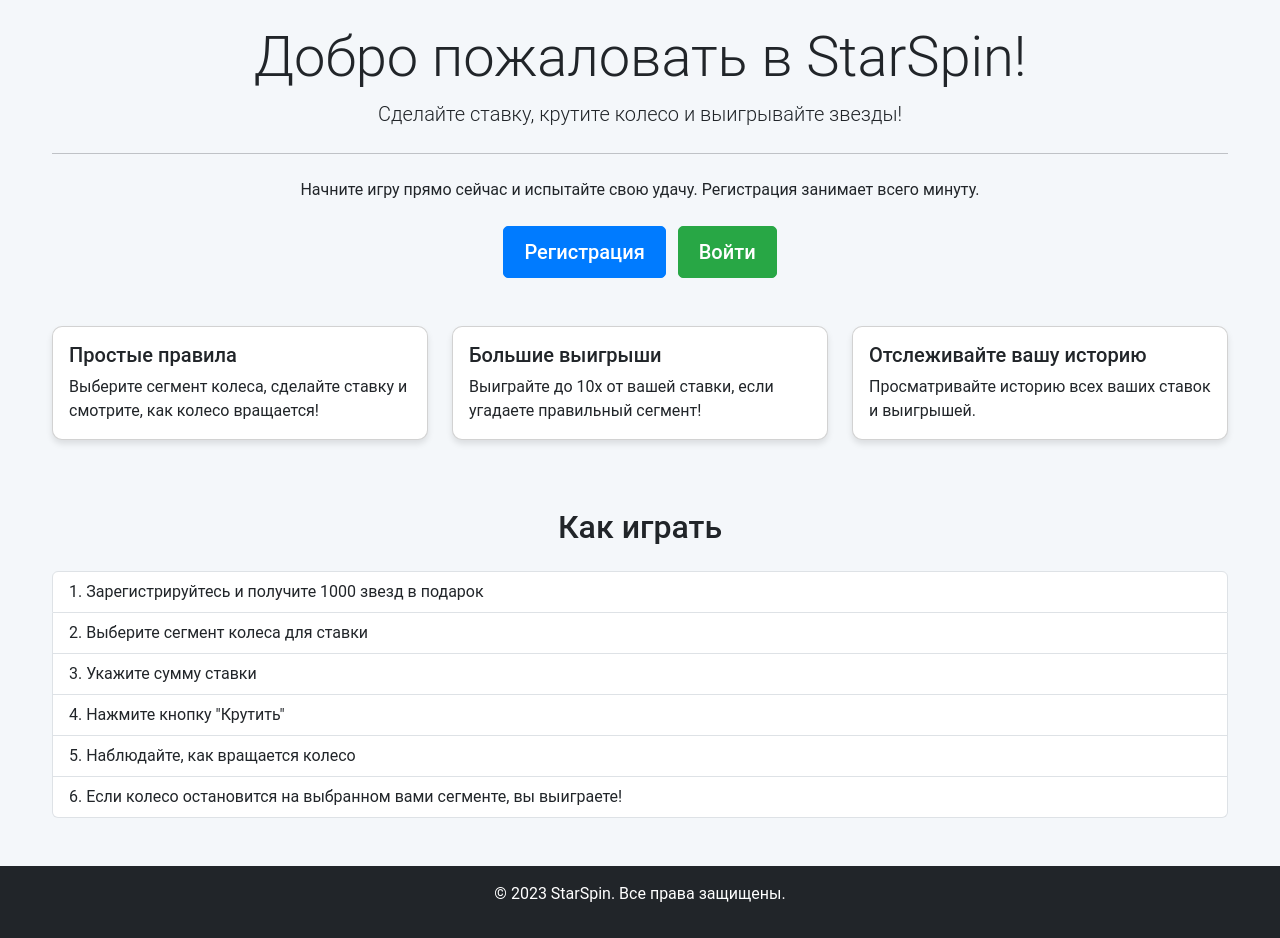
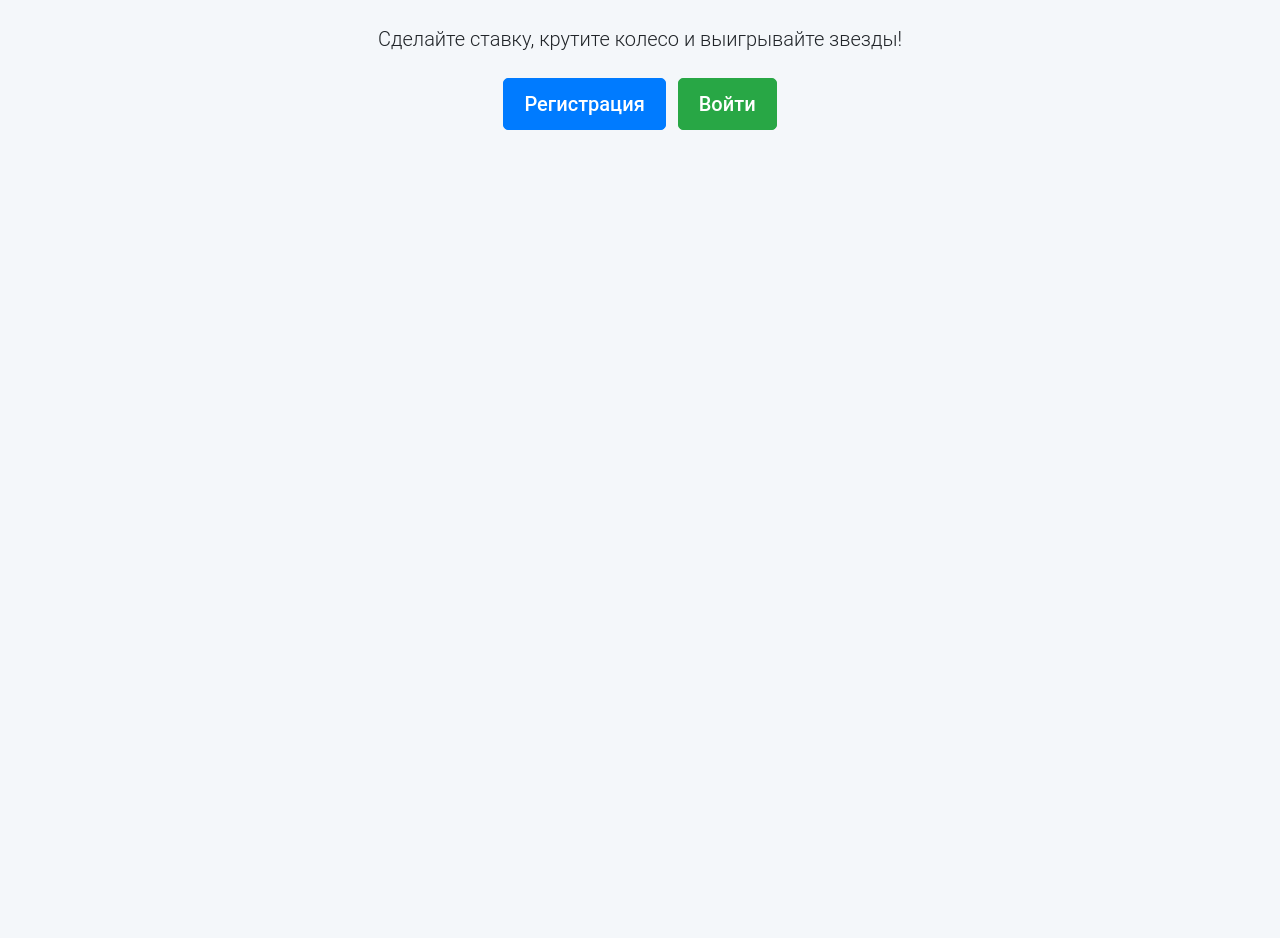
Before and after one commit to starspin-team/starspin, a FastAPI app: page / in a window 1280 px wide. Shown: the part 62-1000 px from the top of the page. After the commit the page ends 192 px from the top, so only its background shows below. Run offline with FastAPI, Linux system fonts and the light colour scheme.

Commit message:
fix first nan

```diff
--- a/app/templates/base.html
+++ b/app/templates/base.html
@@ -47,12 +47,6 @@
         {% block content %}{% endblock %}
     </div>
 
-    <footer class="mt-5 py-3 bg-dark text-white text-center">
-        <div class="container">
-            <p>© 2023 StarSpin. Все права защищены.</p>
-        </div>
-    </footer>
-
     <script src="https://cdn.jsdelivr.net/npm/bootstrap@5.3.0/dist/js/bootstrap.bundle.min.js"></script>
     <script src="https://cdn.jsdelivr.net/npm/jquery@3.6.0/dist/jquery.min.js"></script>
     {% block extra_js %}{% endblock %}
--- a/app/templates/game.html
+++ b/app/templates/game.html
@@ -106,7 +106,7 @@
                         <div class="text-center mb-4">
                             <h3>Ваш баланс</h3>
                             <div class="stars-display" id="stars-display">
-                                <i class="fas fa-star"></i> {{ user.stars }} звезд
+                                ⭐ {{ user.stars }} звезд
                             </div>
                         </div>
 
@@ -293,7 +293,8 @@
             $('#result-message').html('<div class="spinner-border text-primary" role="status"><span class="visually-hidden">Загрузка...</span></div>');
 
             // Уменьшаем баланс сразу после ставки
-            const currentStars = parseFloat($('#stars-display').text().split(' ')[1]);
+            const starsText = $('#stars-display').text().trim();
+            const currentStars = parseFloat(starsText.replace('⭐', '').trim());
             $('#stars-display').text('⭐ ' + (currentStars - parseFloat(amount)) + ' звезд');
 
             // Запрос к API
--- a/app/templates/history.html
+++ b/app/templates/history.html
@@ -13,7 +13,7 @@
                 <div class="text-center mb-4">
                     <h3>Ваш текущий баланс</h3>
                     <div class="fs-4 fw-bold text-warning">
-                        <i class="fas fa-star"></i> {{ user.stars }} звезд
+                        ⭐ {{ user.stars }} звезд
                     </div>
                 </div>
 
--- a/app/templates/index.html
+++ b/app/templates/index.html
@@ -6,10 +6,7 @@
 <div class="row">
     <div class="col-md-12">
         <div class="jumbotron text-center">
-            <h1 class="display-4">Добро пожаловать в StarSpin!</h1>
             <p class="lead">Сделайте ставку, крутите колесо и выигрывайте звезды!</p>
-            <hr class="my-4">
-            <p>Начните игру прямо сейчас и испытайте свою удачу. Регистрация занимает всего минуту.</p>
             {% if not request.cookies.get("access_token") %}
             <div class="mt-4">
                 <a href="/register" class="btn btn-primary btn-lg me-2">Регистрация</a>
@@ -17,53 +14,10 @@
             </div>
             {% else %}
             <div class="mt-4">
-                <a href="/game" class="btn btn-primary btn-lg">Играть сейчас</a>
+                <a href="/game" class="btn btn-primary btn-lg">Играть</a>
             </div>
             {% endif %}
         </div>
     </div>
 </div>
-
-<div class="row mt-5">
-    <div class="col-md-4">
-        <div class="card">
-            <div class="card-body">
-                <h5 class="card-title">Простые правила</h5>
-                <p class="card-text">Выберите сегмент колеса, сделайте ставку и смотрите, как колесо вращается!</p>
-            </div>
-        </div>
-    </div>
-
-    <div class="col-md-4">
-        <div class="card">
-            <div class="card-body">
-                <h5 class="card-title">Большие выигрыши</h5>
-                <p class="card-text">Выиграйте до 10x от вашей ставки, если угадаете правильный сегмент!</p>
-            </div>
-        </div>
-    </div>
-
-    <div class="col-md-4">
-        <div class="card">
-            <div class="card-body">
-                <h5 class="card-title">Отслеживайте вашу историю</h5>
-                <p class="card-text">Просматривайте историю всех ваших ставок и выигрышей.</p>
-            </div>
-        </div>
-    </div>
-</div>
-
-<div class="row mt-5">
-    <div class="col-md-12">
-        <h2 class="text-center mb-4">Как играть</h2>
-        <ol class="list-group list-group-numbered">
-            <li class="list-group-item">Зарегистрируйтесь и получите 1000 звезд в подарок</li>
-            <li class="list-group-item">Выберите сегмент колеса для ставки</li>
-            <li class="list-group-item">Укажите сумму ставки</li>
-            <li class="list-group-item">Нажмите кнопку "Крутить"</li>
-            <li class="list-group-item">Наблюдайте, как вращается колесо</li>
-            <li class="list-group-item">Если колесо остановится на выбранном вами сегменте, вы выиграете!</li>
-        </ol>
-    </div>
-</div>
 {% endblock %}
```
